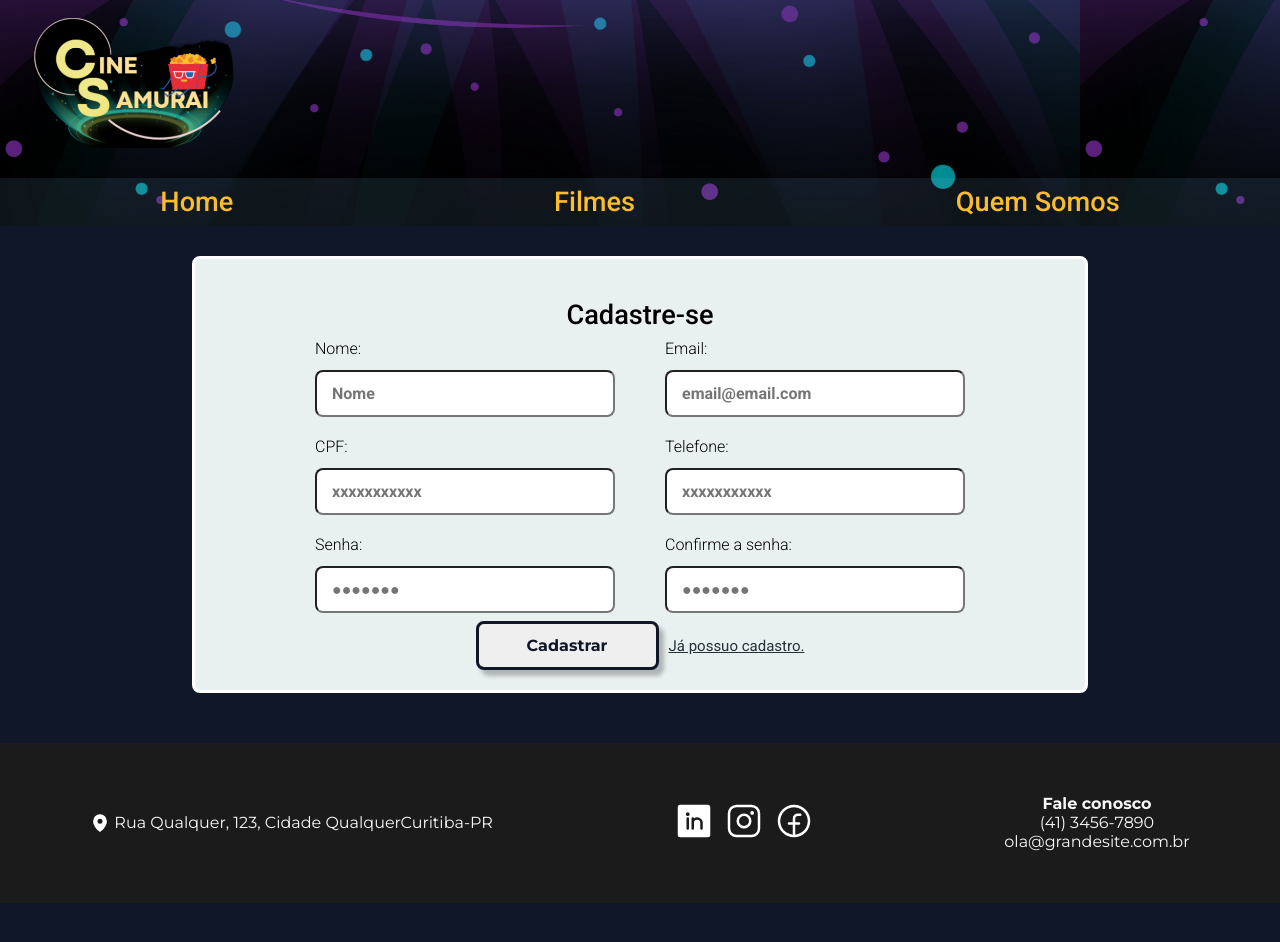
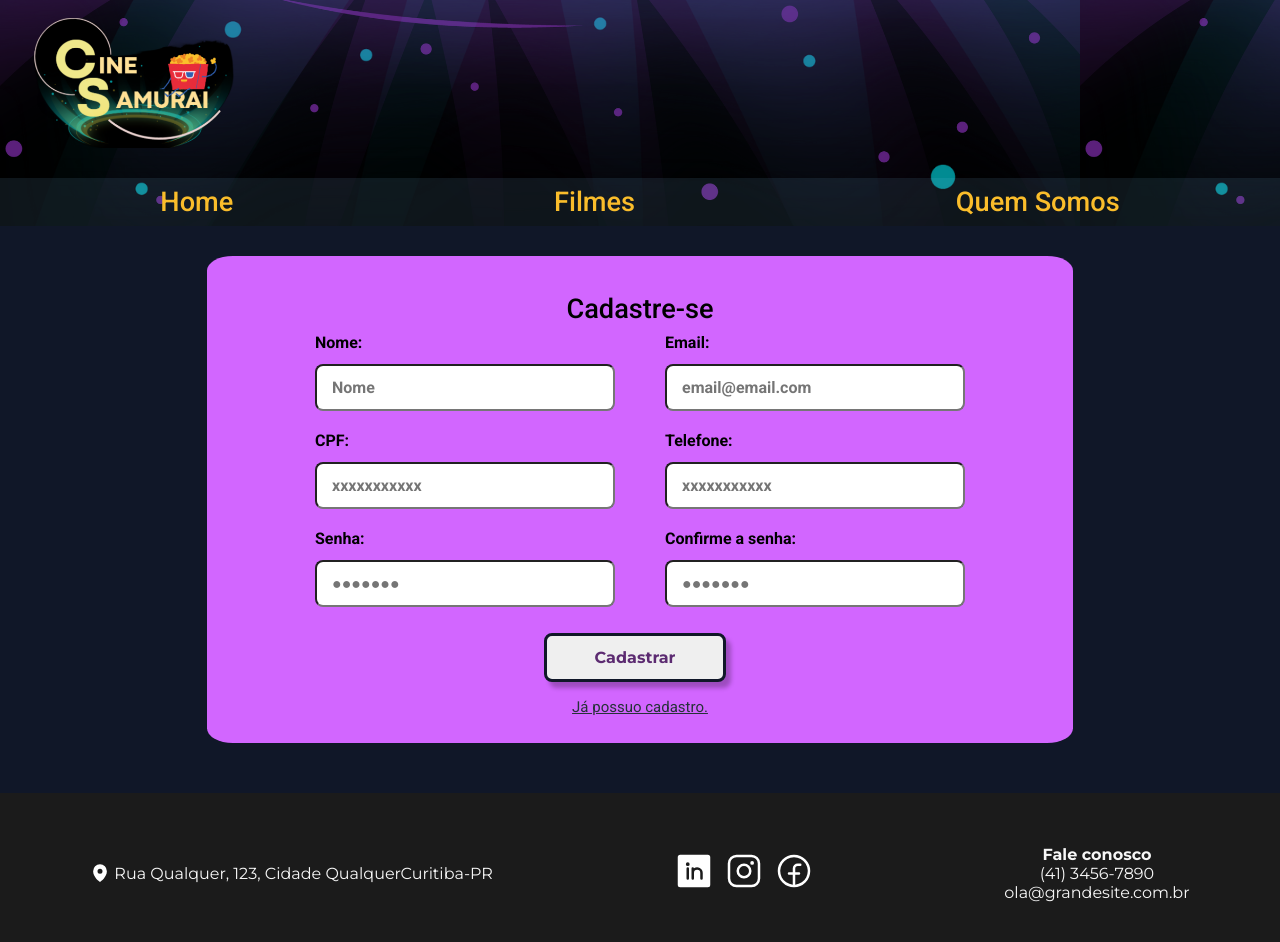
Before and after one commit to ericafernandaj/CineSamurai, a React (Vite) app: page /Cadastro in a window 1280 px wide. Shown: the top 942 px of the page. Before the commit the page ends 903 px from the top, so only its background shows below. Built offline with nearby package versions, Linux system fonts and the light colour scheme.

Commit message:
style: cadastro e login forms

```diff
--- a/src/pages/Cadastro/cadastro.style.js
+++ b/src/pages/Cadastro/cadastro.style.js
@@ -4,11 +4,9 @@ export const StyleCadastro = styled.div`
   display: flex;
   flex-direction: column;
   align-items: center;
-  border: solid white;
   width: 50%;
   width: 70%;
   margin: 30px auto;
-  background-color: #e9f0f0;
   border-radius: 8px;
 
   h1 {
@@ -26,15 +24,43 @@ export const StyleCadastro = styled.div`
     align-items: center;
     justify-content: center;
     padding: 20px;
-    background-color: #e9f0f0;
+    background-color: #d266ff;
+    padding: 2% 12% 3% 12%;
+    border-radius: 3%;
     gap: 8px;
+
   }
+
+  section button{
+    color: #5c2b71;
+
+  }
+
+  section button:hover{
+    background-color: #5c2b71;
+    color:#fabd2b;
+    transition: .2s;
+  }
+
+  .div-cadastro{
+    display: flex;
+    flex-direction: column;
+    align-items: center;
+    gap: 1rem;
+    margin-top: 18px;
+  }
+
 
   form {
     display: flex;
     flex-direction: column;
     gap: 20px;
+
+
   }
+  label{
+        font-weight: bold;
+    }
 
   .align-textfield{
     display: flex;
--- a/src/pages/Login/login.style.js
+++ b/src/pages/Login/login.style.js
@@ -26,9 +26,24 @@ export const StyleLogin = styled.main`
 
     .div-principal {
         border-radius: 12px;
-        background-color: #E9F0F0;
+        background-color: #d266ff;;
         width: 60%;
         padding: 50px;
+        margin: 5% 0 10% 0%;
+
+    }
+    label{
+        font-weight: bold;
+    }
+
+    .div-principal button {
+        color: #5c2b71;
+    }
+
+    .div-principal button:hover {
+        background-color: #5c2b71;
+        color:#fabd2b;
+        transition: .2s;
     }
 
     .link-cadastro {
```
